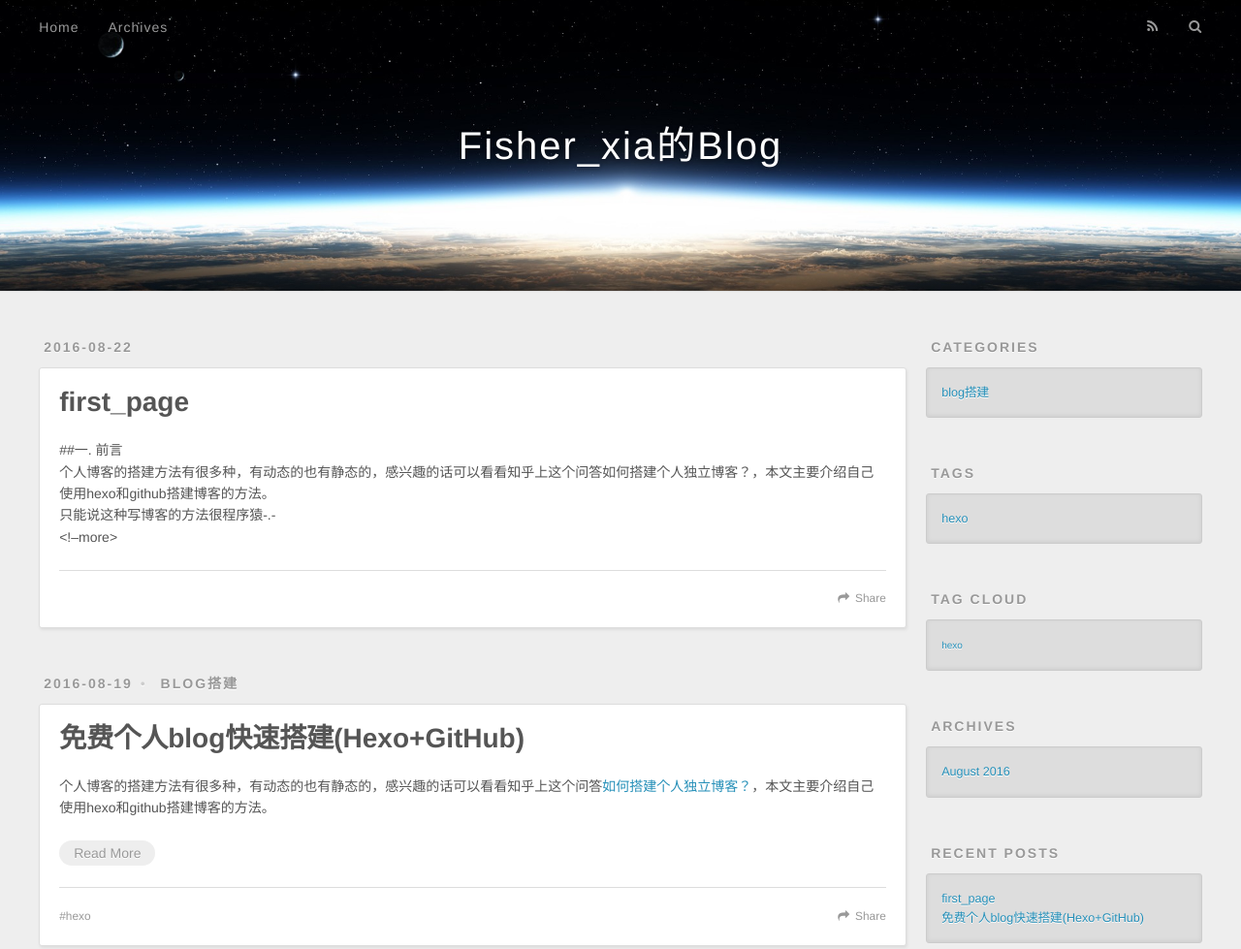
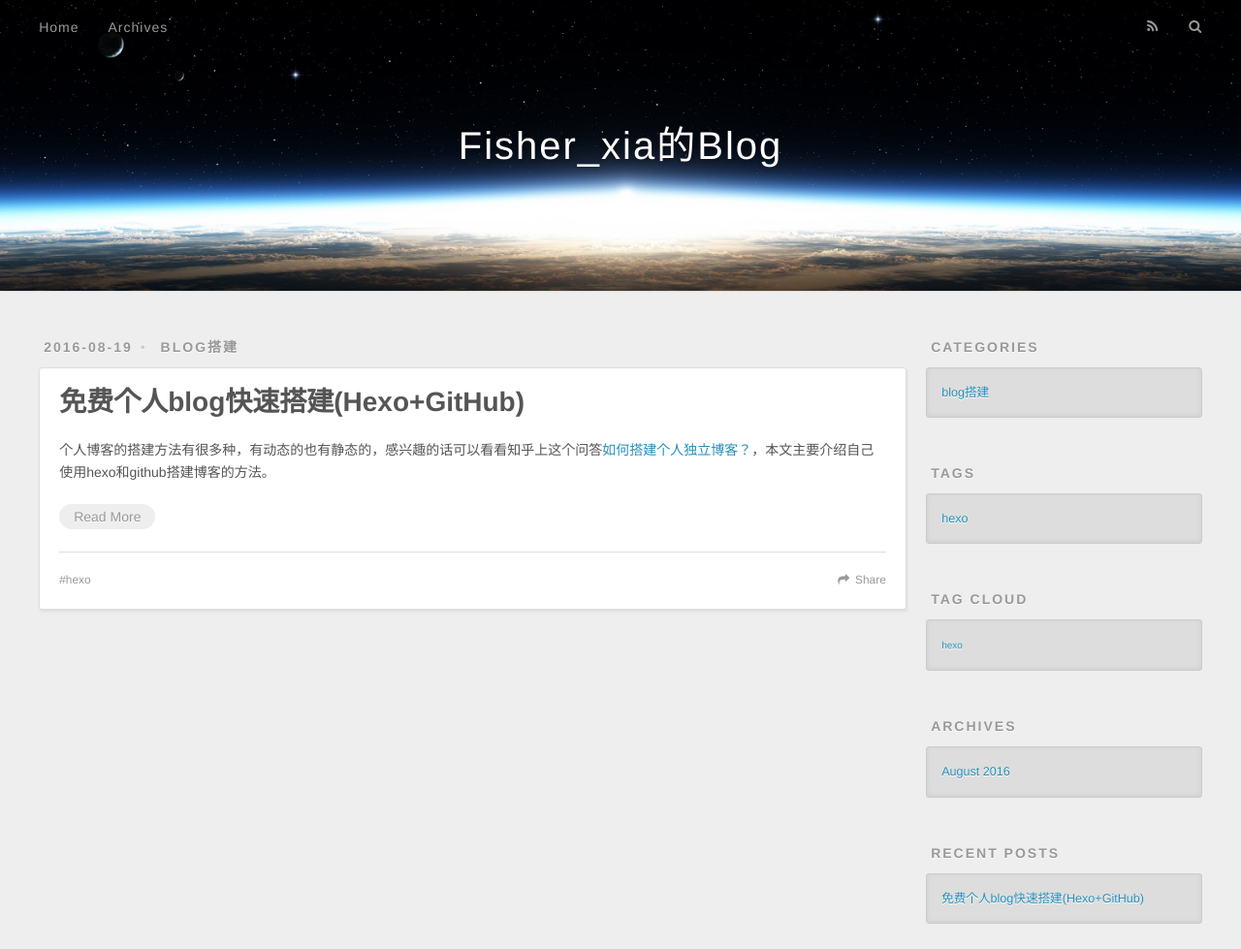
Before and after one commit to lowen0517/lowen0517.github.io, a plain HTML site: page index.html in a window 1280 px wide. Shown: the top 979 px of the page at 97% size. Drawn offline with nearby package versions, Linux system fonts and the light colour scheme.

Commit message:
Site updated: 2016-08-23 11:29:58

```diff
--- a/index.html
+++ b/index.html
@@ -61,43 +61,6 @@
       <div class="outer">
         <section id="main">
 
-    <article id="post-first-page" class="article article-type-post" itemscope itemprop="blogPost">
-  <div class="article-meta">
-    <a href="/2016/08/22/first-page/" class="article-date">
-  <time datetime="2016-08-22T01:53:01.000Z" itemprop="datePublished">2016-08-22</time>
-</a>
-
-  </div>
-  <div class="article-inner">
-
-
-      <header class="article-header">
-
-
-    <h1 itemprop="name">
-      <a class="article-title" href="/2016/08/22/first-page/">first_page</a>
-    </h1>
-
-
-      </header>
-
-    <div class="article-entry" itemprop="articleBody">
-
-        <p>##一. 前言<br>个人博客的搭建方法有很多种，有动态的也有静态的，感兴趣的话可以看看知乎上这个问答如何搭建个人独立博客？，本文主要介绍自己使用hexo和github搭建博客的方法。<br>只能说这种写博客的方法很程序猿-.-<br>&lt;!–more&gt;</p>
-
-
-    </div>
-    <footer class="article-footer">
-      <a data-url="http://yoursite.com/2016/08/22/first-page/" data-id="cis6wv7i600015ch1nzv82j25" class="article-share-link">Share</a>
-
-
-    </footer>
-  </div>
-
-</article>
-
-
-
     <article id="post-20160819-blog" class="article article-type-post" itemscope itemprop="blogPost">
   <div class="article-meta">
     <a href="/2016/08/19/20160819-blog/" class="article-date">
@@ -133,7 +96,7 @@
 
     </div>
     <footer class="article-footer">
-      <a data-url="http://yoursite.com/2016/08/19/20160819-blog/" data-id="cis6wv7i100005ch1awuxnhi4" class="article-share-link">Share</a>
+      <a data-url="http://yoursite.com/2016/08/19/20160819-blog/" data-id="cis6wy48i00005rh11svckwew" class="article-share-link">Share</a>
 
 
   <ul class="article-tag-list"><li class="article-tag-list-item"><a class="article-tag-list-link" href="/tags/hexo/">hexo</a></li></ul>
@@ -196,10 +159,6 @@
       <ul>
 
           <li>
-            <a href="/2016/08/22/first-page/">first_page</a>
-          </li>
-
-          <li>
             <a href="/2016/08/19/20160819-blog/">免费个人blog快速搭建(Hexo+GitHub)</a>
           </li>
 
```
Also changed, not shown: 2016/08/19/20160819-blog/index.html (+1 -19 lines), archives/2016/08/index.html (+0 -23 lines), archives/2016/index.html (+0 -23 lines), archives/index.html (+0 -23 lines), categories/blog搭建/index.html (+0 -4 lines), tags/hexo/index.html (+0 -4 lines).
